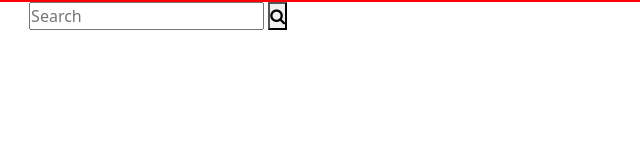
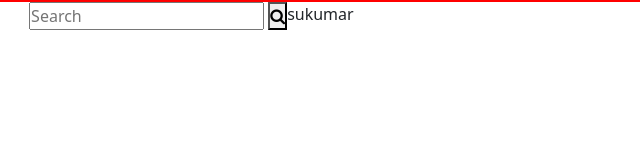
Before and after one commit to Divisukumar3010/youtube, a plain HTML site: page index.html in a window 1280 px wide. Shown: the full height of the page, 378-1018 px from the left. Drawn offline with nearby package versions, Linux system fonts and the light colour scheme.

Commit message:
add para

```diff
--- a/index.html
+++ b/index.html
@@ -27,6 +27,8 @@
                     <input type="text" placeholder="Search" class="search-box">
                     <button><i class="fa fa-search"></i></button>
                 </form>
+
+                <p>sukumar</p>
         </div>
     </div>
 </body>
```
